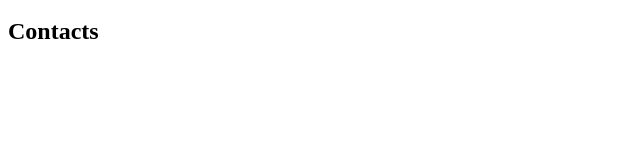
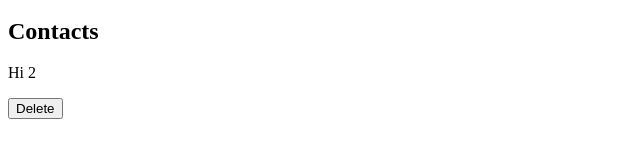
Before and after one commit to knightofcookies/fullstackopen2023, a React (Vite) app in the folder part2/phonebook/: page / in a window 1280 px wide. Shown: the part 280-438 px from the top of the page, without its empty margins (0-640 px from the left). Built offline with nearby package versions, Linux system fonts and the light colour scheme; data requests are answered from the project's data file; the HTML template or start-up script is replaced by a standard one.

Commit message:
Add exercise 2.15

```diff
--- a/part2/phonebook/db.json
+++ b/part2/phonebook/db.json
@@ -1,3 +1,9 @@
 {
-  "persons": []
+  "persons": [
+    {
+      "name": "Hi",
+      "phone": "2",
+      "id": 1
+    }
+  ]
 }
--- a/part2/phonebook/src/App.tsx
+++ b/part2/phonebook/src/App.tsx
@@ -1,12 +1,12 @@
 import { ChangeEvent, useState, useEffect } from 'react';
 import Filter from './components/Filter';
 import PersonForm from './components/PersonForm';
-import Persons from './components/Persons';
+import Persons, { PersonObject } from './components/Persons';
 import personService from './services/person';
 
 const App = () => {
   const [persons, setPersons] = useState([
-    { name: 'Arto Hellas', phone: '9876543210', id: 1}
+    { name: 'John Doe', phone: '007', id: 1}
   ]);
   const [newName, setNewName] = useState('');
   const [newNumber, setNewNumber] = useState('');
@@ -48,12 +48,27 @@ const App = () => {
       name: newName,
       phone: newNumber,
     };
+    const existingPerson = persons.find((person) => person.name === newName);
     if(newName === '' || newNumber === '') {
       alert("Field(s) cannot be empty");
       return;
     }
-    else if (persons.some((person) => person.name === newName)) {
-      alert(`${newName} is already in the phonebook!`);
+    else if (existingPerson != undefined) {
+      if(confirm(`${newName} is already in the phonebook, replace the old number with the new one?`)) {
+        const id = existingPerson.id;
+        const updatedPerson: PersonObject = {...existingPerson, phone: newNumber};
+        personService
+          .updatePerson(id, updatedPerson)
+          .then(response => {
+            const responsePerson: PersonObject = response.data;
+            setPersons(persons.map(person => (person.id !== responsePerson.id) ? person : responsePerson));
+            setSearchResults(persons.map(person => (person.id !== responsePerson.id) ? person : responsePerson));
+            setNewName('');
+            setNewNumber('');
+            setNameQuery('');
+          })
+          .catch(error => alert(error));
+      }
       return;
     }
     else {
@@ -77,8 +92,12 @@ const App = () => {
     if(!confirm(`Delete ${name}?`))
       return;
     personService.deletePerson(id).then(response => {
+      console.log(response.status);
       setPersons(persons.filter(person => person.id !== id));
       setSearchResults(persons.filter(person => person.id !== id));
+      setNameQuery('');
+      setNewName('');
+      setNewNumber('');
     }).catch(error => {
       alert(error);
     });
--- a/part2/phonebook/src/components/Persons.tsx
+++ b/part2/phonebook/src/components/Persons.tsx
@@ -12,7 +12,7 @@ type PersonsProps = {
 const Persons = (props: PersonsProps) => {
     return (
         <div>
-            {props.searchResults.map((person) => <div><p key={person.id}>{person.name} {person.phone}</p><button onClick={(event: React.MouseEvent<HTMLButtonElement>) => props.deletePerson(person.id, person.name)}>Delete</button></div>)}
+            {props.searchResults.map((person) => <div key={person.id}><p>{person.name} {person.phone}</p><button onClick={(event: React.MouseEvent<HTMLButtonElement>) => props.deletePerson(person.id, person.name)}>Delete</button></div>)}
         </div>
     );
 };
--- a/part2/phonebook/src/services/person.ts
+++ b/part2/phonebook/src/services/person.ts
@@ -1,4 +1,5 @@
 import axios from "axios";
+import { PersonObject } from "../components/Persons";
 
 type newPersonObject = {
     name: string;
@@ -19,4 +20,8 @@ const deletePerson = (id: number) => {
     return axios.delete(`${baseUrl}/${id}`);
 };
 
-export default { getAllPersons, createPerson, deletePerson };
+const updatePerson = (id: number, updatedPerson: PersonObject) => {
+    return axios.put(`${baseUrl}/${id}`, updatedPerson);
+};
+
+export default { getAllPersons, createPerson, deletePerson, updatePerson };
```
